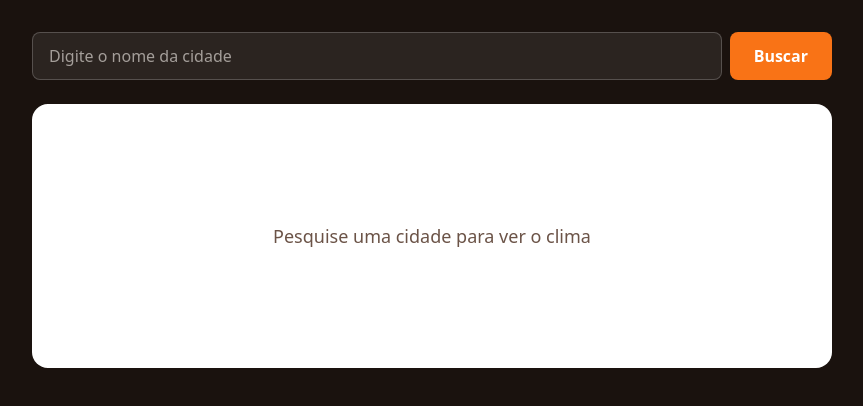
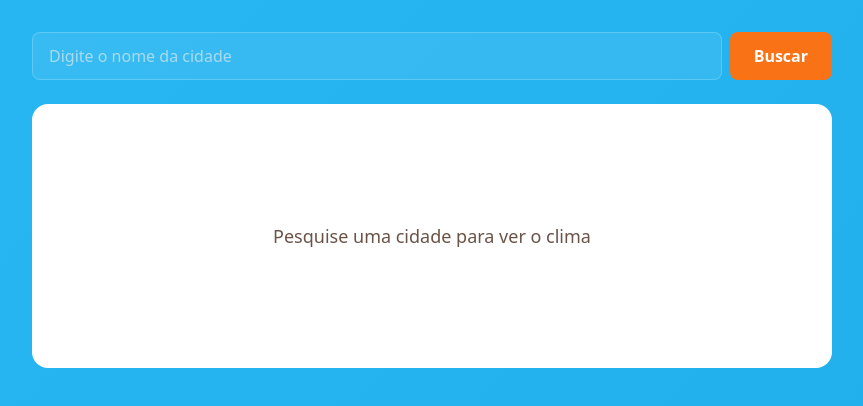
Before and after one commit to estevao7/projeto-clima, a website built with Vite: page index.html in a window 1280 px wide. Shown: the whole page, without its empty margins (208-1071 px from the left). Built offline with nearby package versions, Linux system fonts and the light colour scheme.

Commit message:
style: change page background color

```diff
--- a/src/style.css
+++ b/src/style.css
@@ -8,7 +8,7 @@ body {
   margin: 0;
   min-height: 100vh;
   font-family: system-ui, -apple-system, sans-serif;
-  background-color: #1a120e;
+  background: linear-gradient(135deg, #29B7F3 0%, #24B3EF 50%, #1EACE8 100%);
   color: #f5f0eb;
 }
 
```
Also changed, not shown: .docs/tela-inicial.png (added), .github/workflows/deploy.yml.
